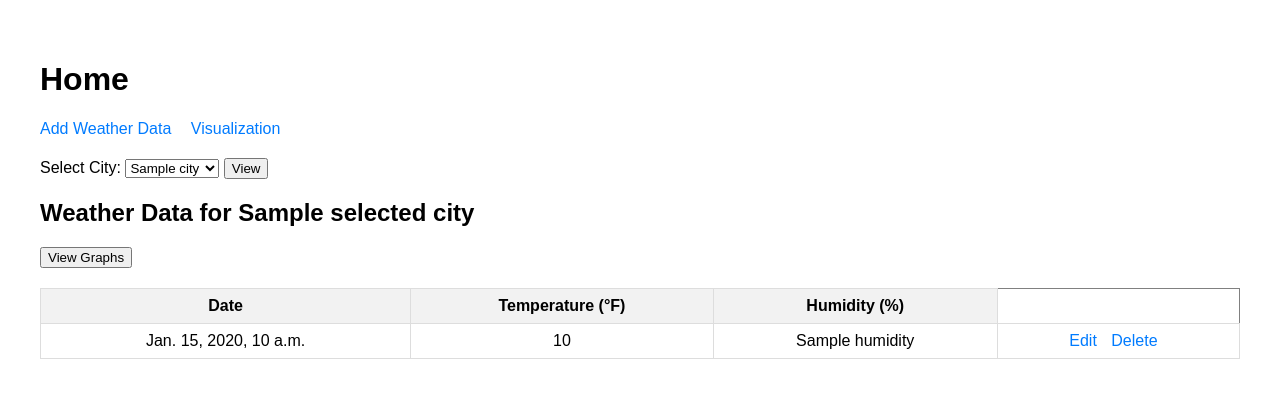
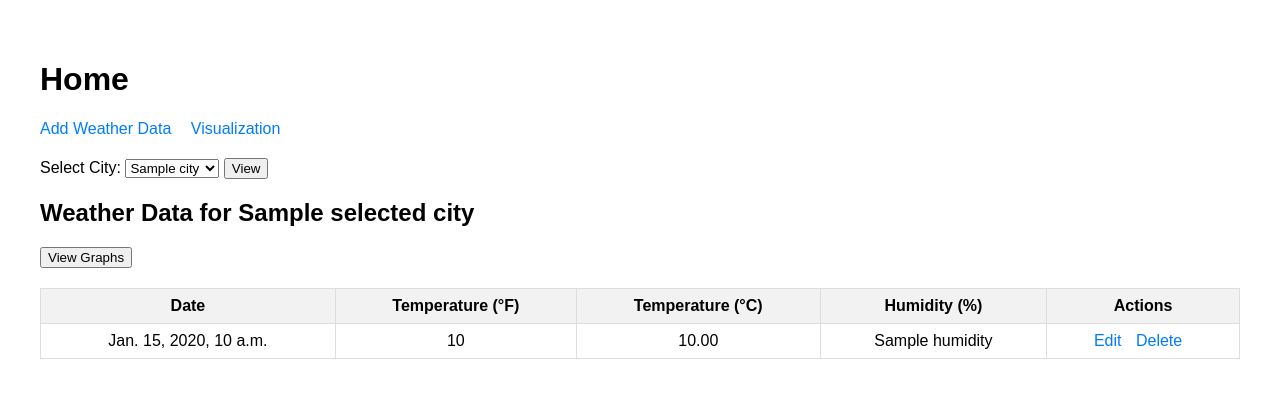
Before and after one commit to saeka8/Database-Project, a Django app: template group_final/weather_data/weather/templates/all_weather.html in a window 1280 px wide. Shown: the top 398 px of the page. Run offline with Django 5.2, Linux system fonts and the light colour scheme; the template is opened without the code that fills it: most values are stand-ins (such as "Sample title", 1, 10 or a date in 2020).

Commit message:
Update all_weather.html

```diff
--- a/group_final/weather_data/weather/templates/all_weather.html
+++ b/group_final/weather_data/weather/templates/all_weather.html
@@ -78,7 +78,9 @@
             <tr>
                 <th>Date</th>
                 <th>Temperature (°F)</th>
+                <th>Temperature (°C)</th>
                 <th>Humidity (%)</th>
+                <th>Actions</th>
             </tr>
         </thead>
         <tbody>
@@ -86,6 +88,7 @@
             <tr>
                 <td>{{ data.date }}</td>
                 <td>{{ data.temperature }}</td>
+                <td>{{ data.temperature_celsius|floatformat:2 }}</td>
                 <td>{{ data.humidity }}</td>
                 <td class="crud-buttons">
                     <a href="{% url 'edit_weather' data.id %}">Edit</a>
```
